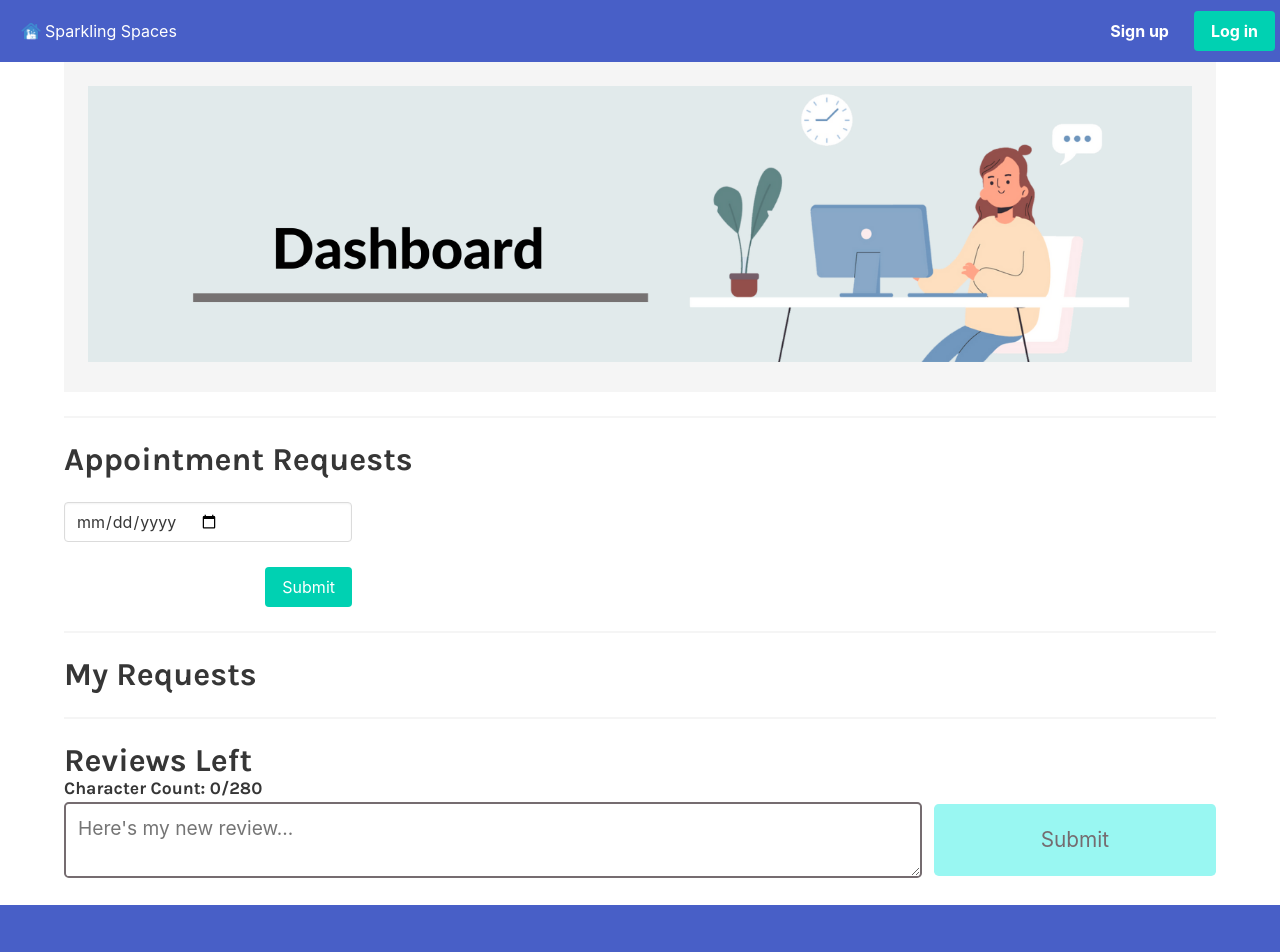
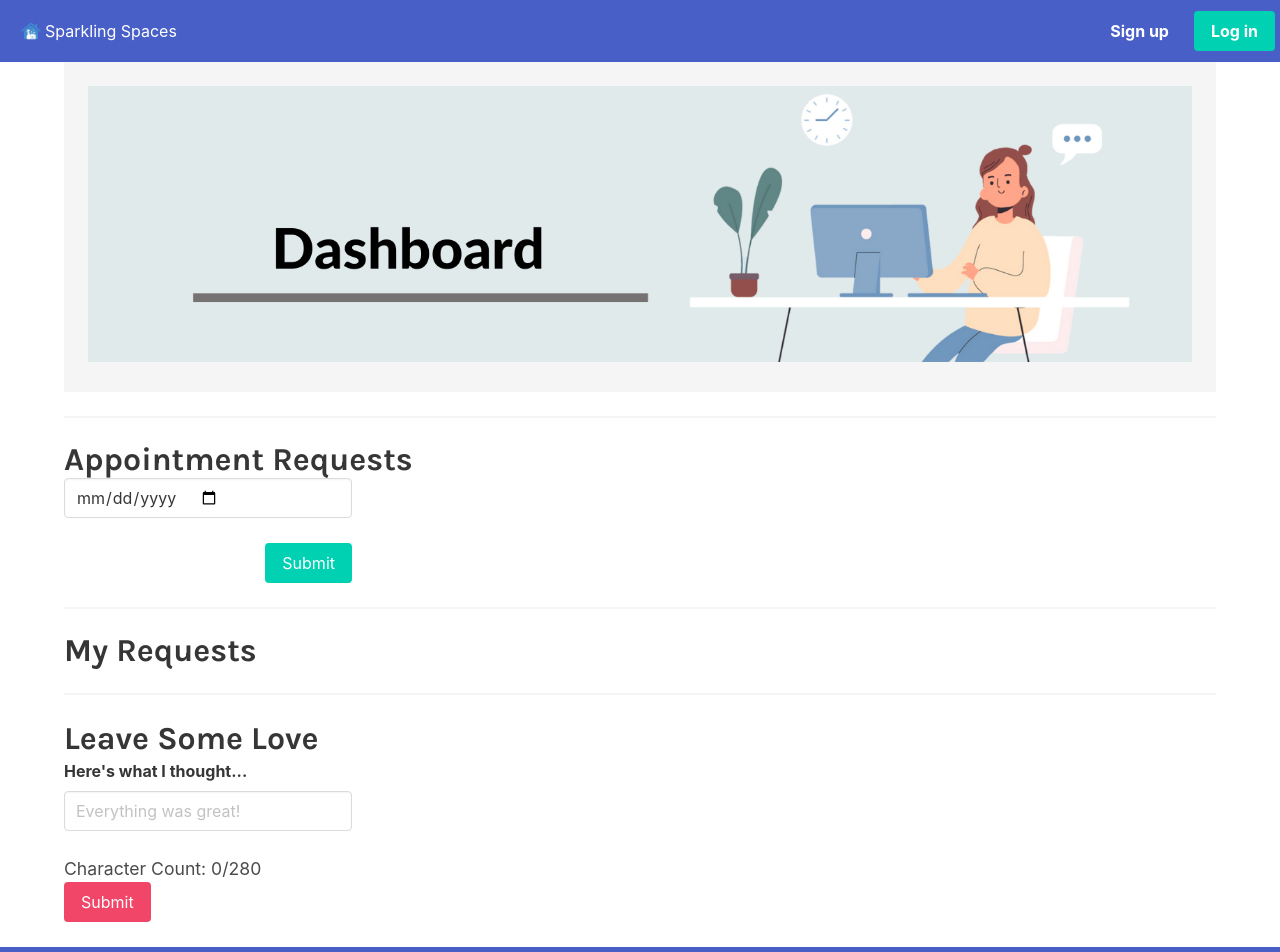
Before and after one commit to msdale/burn-book, a React (Create React App) app in the folder client/: page /profile in a window 1280 px wide. Shown: the top 952 px of the page. Built offline with nearby package versions, Linux system fonts and the light colour scheme.

Commit message:
review component on profile

```diff
--- /dev/null
+++ b/client/src/components/ReviewForm/ReviewForm.css
@@ -0,0 +1,3 @@
+.review-container {
+    width: 25%;
+}
--- a/client/src/components/ReviewForm/index.js
+++ b/client/src/components/ReviewForm/index.js
@@ -1,7 +1,11 @@
 import React, { useState } from 'react';
 import { useMutation } from '@apollo/client';
-import { ADD_REVIEW} from '../../utils/mutations';
+import { ADD_REVIEW } from '../../utils/mutations';
 import { QUERY_REVIEWS, QUERY_ME } from '../../utils/queries';
+import "./ReviewForm.css"
+
+//images
+// import ReviewImage from "../../assets/profile/review.jpg"
 
 const ReviewForm = () => {
   const [reviewText, setText] = useState('');
@@ -57,22 +61,25 @@ const ReviewForm = () => {
   };
 
   return (
-    <div>
-      {console.log("CHARACTER COUNT: " + characterCount)}
-      <p className={`m-0 ${characterCount === 280 || error ? 'text-error' : ''}`}>
-        Character Count: {characterCount}/280
-        {error && <span className="ml-2">Something went wrong...</span>}
-      </p>
-      <form className="flex-row justify-center justify-space-between-md align-stretch" onSubmit={handleFormSubmit}>
-        <textarea
-          placeholder="Here's my new review..."
-          value={reviewText}
-          className="form-input col-12 col-md-9"
-          onChange={handleChange}
-        ></textarea>
-        <button className="btn col-12 col-md-3" type="submit">
-          Submit
-        </button>
+    <div className='review-container'>
+      <form className="field" onSubmit={handleFormSubmit}>
+        <div className='field-input '>
+          <label className="label">Here's what I thought... </label>
+          <div className="control">
+            <input className="input" type="text" placeholder="Everything was great!" onChange={handleChange} value={reviewText}>
+            </input>
+          </div>
+        </div>
+        {console.log("CHARACTER COUNT: " + characterCount)}
+        <p className={`${characterCount === 280 || error ? 'text-error' : ''}`}>
+          Character Count: {characterCount}/280 <br />
+          {error && <span className=""> Something went wrong...</span>}
+        </p>
+        <div>
+          <button className="button control is-danger" type="submit">
+            Submit
+          </button>
+        </div>
       </form>
     </div>
   );
--- a/client/src/pages/Profile.css
+++ b/client/src/pages/Profile.css
@@ -5,3 +5,7 @@
 .control {
     margin-bottom: 25px;
 }
+
+.title {
+    display: inline;
+}
--- a/client/src/pages/Profile.js
+++ b/client/src/pages/Profile.js
@@ -14,6 +14,7 @@ import Auth from '../utils/auth';
 
 //images
 import DashboardImage from "../assets/profile/profile.png"
+// import ReviewImage from "../assets/profile/heart.png"
 
 const Profile = (props) => {
   var loggedIn = Auth.loggedIn()
@@ -69,12 +70,16 @@ const Profile = (props) => {
           </div>
         </div>
         <hr />
+        {/* maid rating container */}
         <div className='maid-rating-container'>
-          <h1 className='title'>
-            Reviews Left
-            <ReviewForm/>
+          <div className="title">
+            <h1>
+              Leave Some Love
+              {/* <img src={ReviewImage} alt="review logo" className='image is-24x24'></img> */}
             </h1>
-          <div className='maid-rating-list'>
+          </div>
+          <div>
+            <ReviewForm />
           </div>
         </div>
       </div>
```
Also changed, not shown: client/src/assets/profile/heart.png (added), client/src/assets/profile/review.jpg (added). Lines whose indentation alone changed are shown as unchanged.
